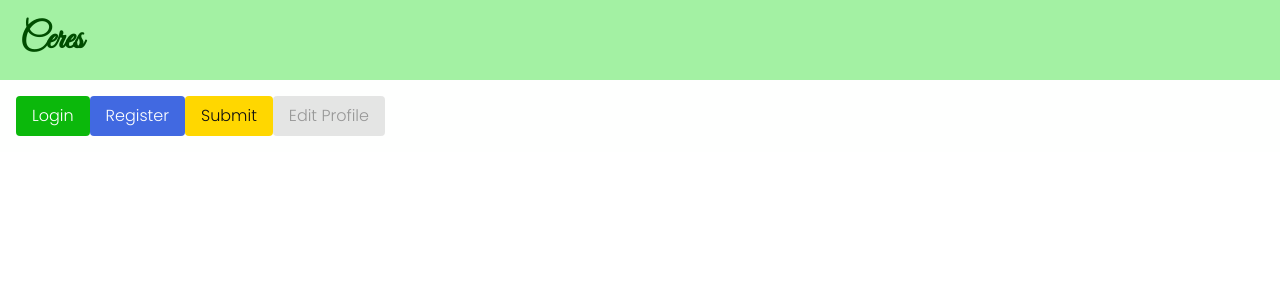
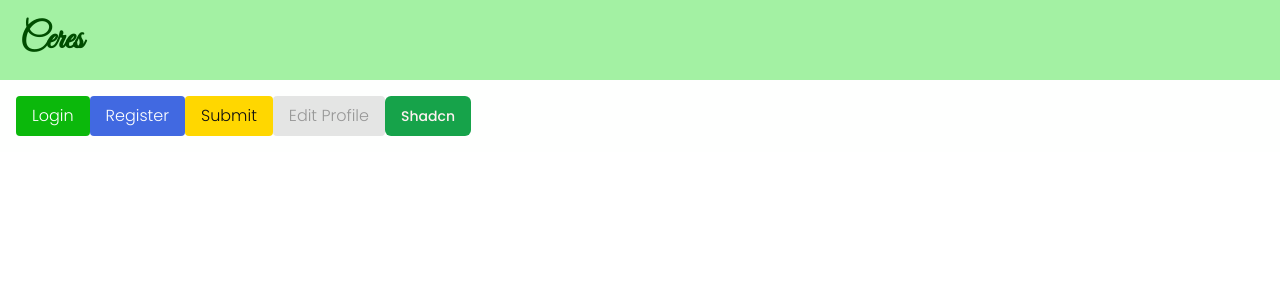
Before and after one commit to Nimira43/Ceres, a Next.js app: page / in a window 1280 px wide. Shown: the top 300 px of the page. Built offline with nearby package versions, Linux system fonts and the light colour scheme.

Commit message:
Brought in Shadcn button component.

```diff
--- a/package.json
+++ b/package.json
@@ -9,6 +9,7 @@
     "lint": "next lint"
   },
   "dependencies": {
+    "@radix-ui/react-slot": "^1.1.2",
     "class-variance-authority": "^0.7.1",
     "clsx": "^2.1.1",
     "lucide-react": "^0.475.0",
--- a/src/app/page.tsx
+++ b/src/app/page.tsx
@@ -1,4 +1,5 @@
 import ButtonSpecials from '@/components/buttons/buttonSpecials'
+import { Button } from '@/components/ui/button'
 
 export default function page() {
   return (
@@ -9,6 +10,7 @@
         <ButtonSpecials variant="secondary">Register</ButtonSpecials>
         <ButtonSpecials variant="accent">Submit</ButtonSpecials>
         <ButtonSpecials variant="disabled" disabled>Edit Profile</ButtonSpecials>
+        <Button>Shadcn</Button>
       </div>
     </div>
   )
--- /dev/null
+++ b/src/components/ui/button.tsx
@@ -0,0 +1,56 @@
+import * as React from "react"
+import { Slot } from "@radix-ui/react-slot"
+import { cva, type VariantProps } from "class-variance-authority"
+
+import { cn } from "@/lib/utils"
+
+const buttonVariants = cva(
+  "inline-flex items-center justify-center gap-2 whitespace-nowrap rounded-md text-sm font-medium ring-offset-background transition-colors focus-visible:outline-none focus-visible:ring-2 focus-visible:ring-ring focus-visible:ring-offset-2 disabled:pointer-events-none disabled:opacity-50 [&_svg]:pointer-events-none [&_svg]:size-4 [&_svg]:shrink-0",
+  {
+    variants: {
+      variant: {
+        default: "bg-primary text-primary-foreground hover:bg-primary/90",
+        destructive:
+          "bg-destructive text-destructive-foreground hover:bg-destructive/90",
+        outline:
+          "border border-input bg-background hover:bg-accent hover:text-accent-foreground",
+        secondary:
+          "bg-secondary text-secondary-foreground hover:bg-secondary/80",
+        ghost: "hover:bg-accent hover:text-accent-foreground",
+        link: "text-primary underline-offset-4 hover:underline",
+      },
+      size: {
+        default: "h-10 px-4 py-2",
+        sm: "h-9 rounded-md px-3",
+        lg: "h-11 rounded-md px-8",
+        icon: "h-10 w-10",
+      },
+    },
+    defaultVariants: {
+      variant: "default",
+      size: "default",
+    },
+  }
+)
+
+export interface ButtonProps
+  extends React.ButtonHTMLAttributes<HTMLButtonElement>,
+    VariantProps<typeof buttonVariants> {
+  asChild?: boolean
+}
+
+const Button = React.forwardRef<HTMLButtonElement, ButtonProps>(
+  ({ className, variant, size, asChild = false, ...props }, ref) => {
+    const Comp = asChild ? Slot : "button"
+    return (
+      <Comp
+        className={cn(buttonVariants({ variant, size, className }))}
+        ref={ref}
+        {...props}
+      />
+    )
+  }
+)
+Button.displayName = "Button"
+
+export { Button, buttonVariants }
```
Also changed, not shown: 1 other file (tests, documents, lock files or other folders).
